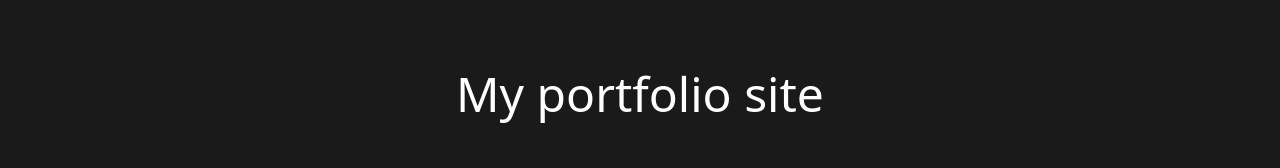
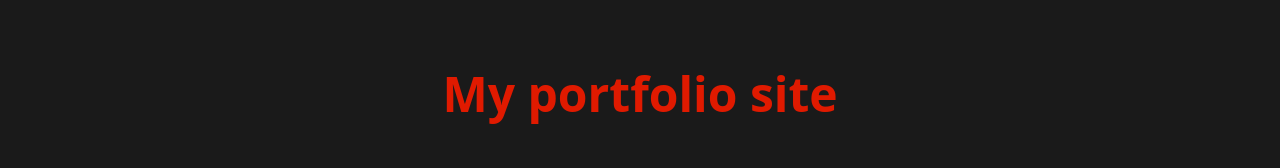
Before and after one commit to shim369/Nuxt-DRF, a Nuxt app in the folder frontend/: page / in a window 1280 px wide. Shown: the part 178-346 px from the top of the page. Built offline with nearby package versions, Linux system fonts and the light colour scheme.

Commit message:
update tailwind

```diff
--- a/frontend/pages/index.vue
+++ b/frontend/pages/index.vue
@@ -1,6 +1,6 @@
 <template>
     <div class="py-40 px-6 bg-[#1a1a1a] text-center">
-        <h1 class="text-5xl text-white">My portfolio site</h1>
+        <h1 class="text-3xl text-[#E01A00] font-bold md:text-5xl">My portfolio site</h1>
     </div>
     <div class="grid md:grid-cols-4 gap-6 py-10 px-6 text-white">
         <main class="md:col-span-3">
```
